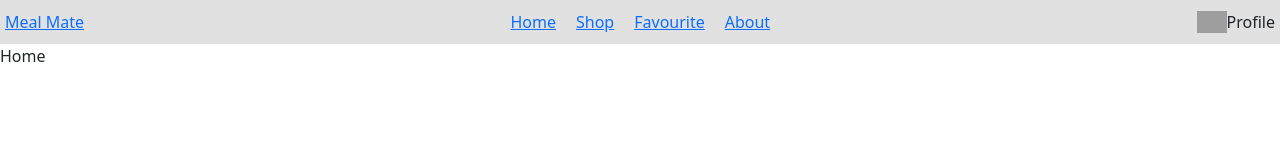
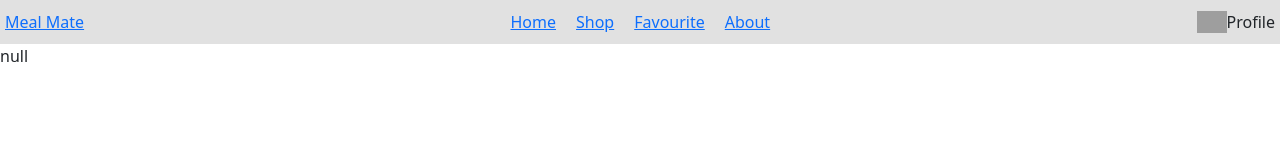
Before and after one commit to sahan-chinthaka/meal-mate, a React (Vite) app: page / in a window 1280 px wide. Shown: the top 160 px of the page. Built offline with nearby package versions, Linux system fonts and the light colour scheme; no server answers; grey boxes are pictures that could not be loaded.

Commit message:
Add auth context

```diff
--- a/src/App.jsx
+++ b/src/App.jsx
@@ -1,12 +1,15 @@
 import { Outlet } from "react-router-dom";
 import NavBar from "./components/NavBar/NavBar";
+import { AuthProvider } from "./context/AuthContext";
 
 function App() {
    return (
       <>
-         <NavBar />
+         <AuthProvider>
+            <NavBar />
 
-         <Outlet />
+            <Outlet />
+         </AuthProvider>
       </>
    );
 }
--- a/src/components/Home/HomePage.jsx
+++ b/src/components/Home/HomePage.jsx
@@ -1,5 +1,9 @@
+import { useAuth } from "../../context/AuthContext";
+
 function HomePage() {
-  return <div>Home</div>;
+   const auth = useAuth();
+
+   return <div>{JSON.stringify(auth)}</div>;
 }
 
 export default HomePage;
--- a/src/components/SignIn/SignInPage.jsx
+++ b/src/components/SignIn/SignInPage.jsx
@@ -1,8 +1,9 @@
 function SignInPage() {
    return (
-      <div>
+      <div className="container">
          <h1>Sign in here</h1>
-         hello
+
+         <div>SCA</div>
       </div>
    );
 }
--- /dev/null
+++ b/src/context/AuthContext.jsx
@@ -0,0 +1,23 @@
+import { useEffect } from "react";
+import { useContext } from "react";
+import { createContext } from "react";
+import { onAuthStateChanged } from "firebase/auth";
+import { auth } from "../firebase_init";
+import { useState } from "react";
+
+const AuthContext = createContext();
+
+export function useAuth() {
+   return useContext(AuthContext);
+}
+
+export function AuthProvider({ children }) {
+   const [currentUser, setCurrentUser] = useState(null);
+
+   useEffect(
+      () => onAuthStateChanged(auth, (user) => setCurrentUser(user)),
+      []
+   );
+
+   return <AuthContext.Provider value={currentUser}>{children}</AuthContext.Provider>;
+}
```
